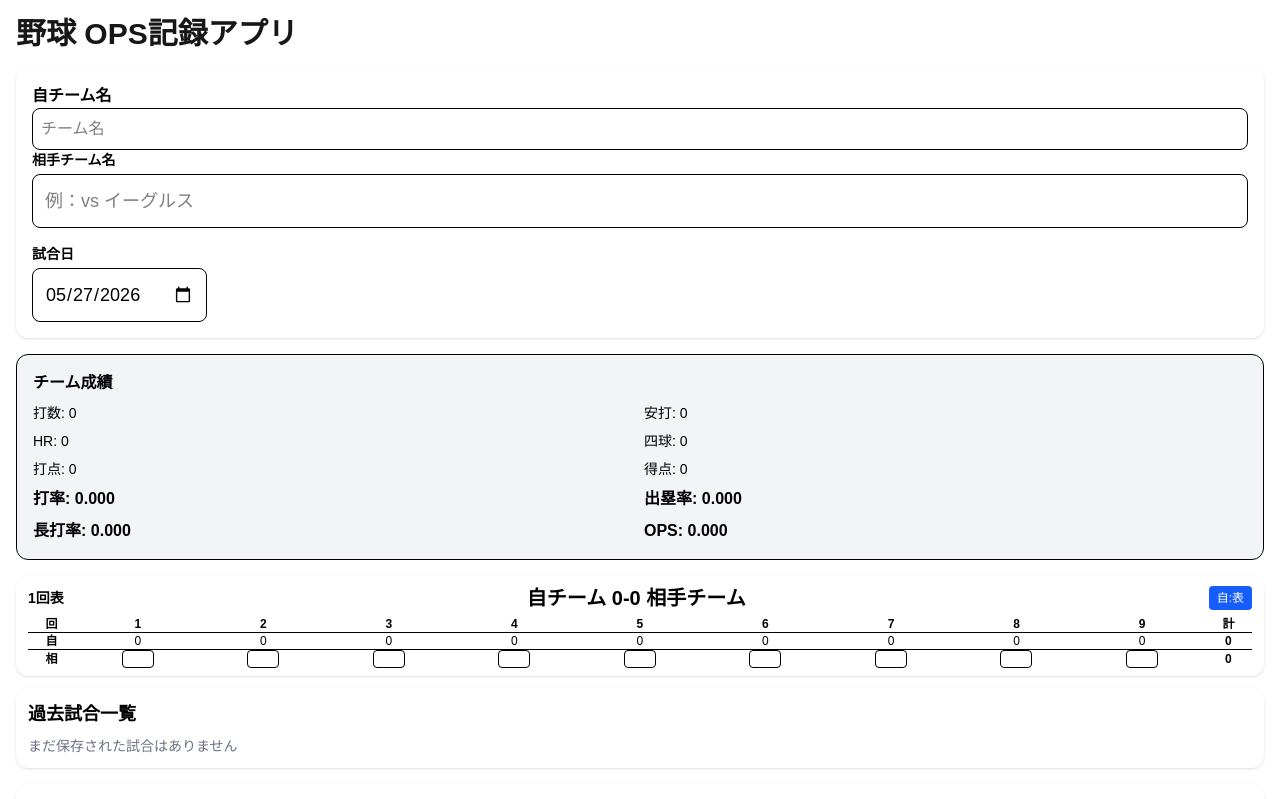
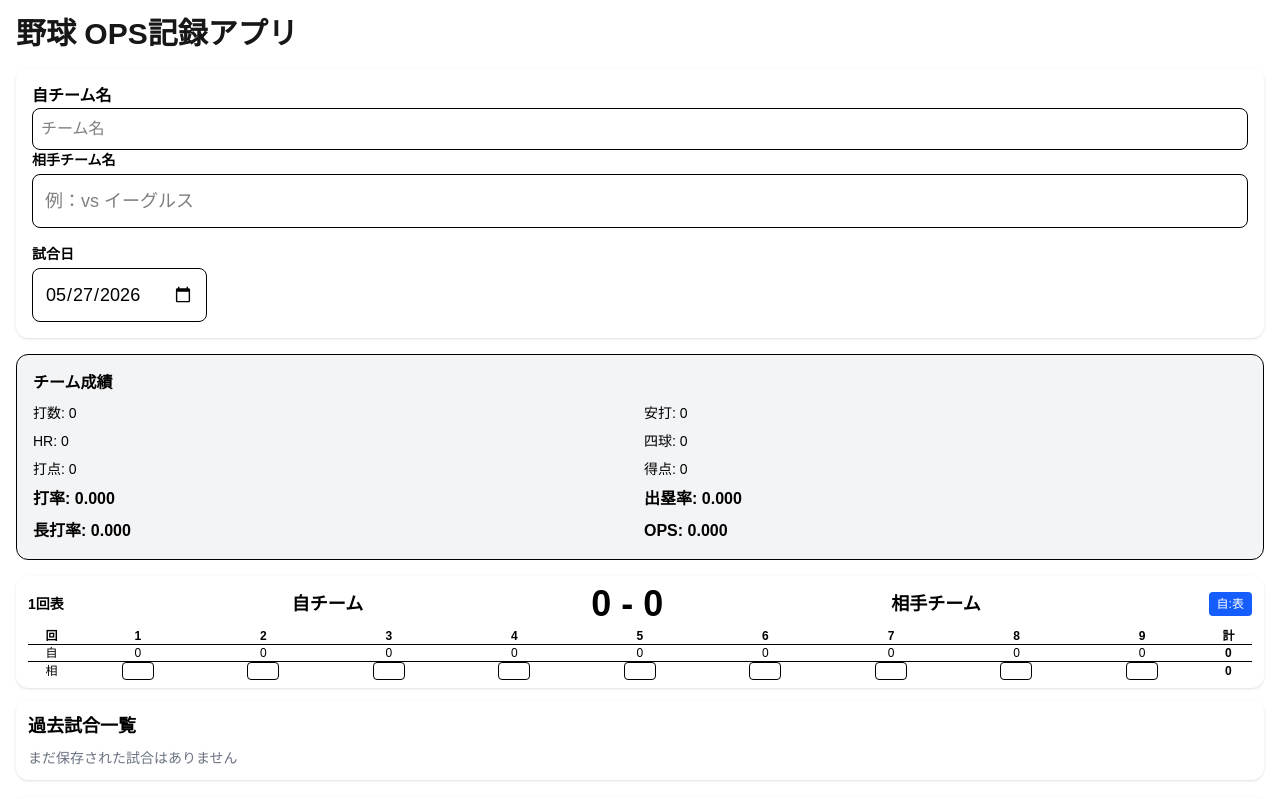
Before and after one commit to forcascreate-eng/baseball-ops-app, a Next.js app: page / in a window 1280 px wide. Shown: the top 799 px of the page. Built offline with nearby package versions, Linux system fonts and the light colour scheme.

Commit message:
improve team name input

```diff
--- a/app/page.tsx
+++ b/app/page.tsx
@@ -413,10 +413,16 @@ const restoreGameHistory = (index: number) => {
     {currentInning}回{inningHalf}
   </div>
 
-  <div className="font-bold text-xl">
-    {myTeamName || "自チーム"} {myTotalScore}
-     -
-    {opponentTotalScore} {gameTitle || "相手チーム"}
+  <div className="text-lg font-bold">
+    {myTeamName || "自チーム"}
+  </div>
+
+  <div className="text-4xl font-bold">
+    {myTotalScore} - {opponentTotalScore}
+  </div>
+
+  <div className="text-lg font-bold">
+    {gameTitle || "相手チーム"}
   </div>
 
   <button
@@ -446,7 +452,7 @@ const restoreGameHistory = (index: number) => {
       {myBattingSide === "表" ? (
   <>
     <tr className="border-t">
-      <td className="font-bold">自</td>
+      <td>{myTeamName || "自"}</td>
       {myScores.map((score, i) => (
         <td key={i}>{score}</td>
       ))}
@@ -454,7 +460,7 @@ const restoreGameHistory = (index: number) => {
     </tr>
 
     <tr className="border-t">
-      <td className="font-bold">相</td>
+      <td>{gameTitle || "相"}</td>
       {opponentScores.map((score, i) => (
         <td key={i}>
           <input
```
